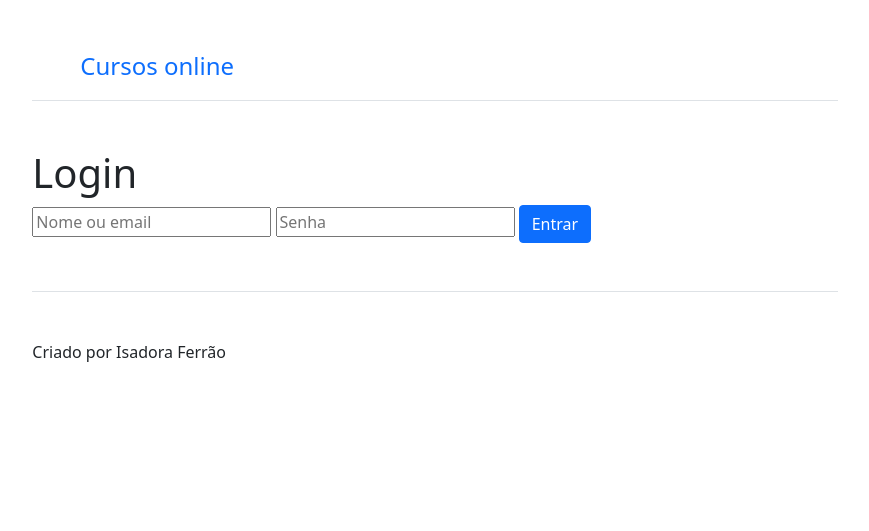
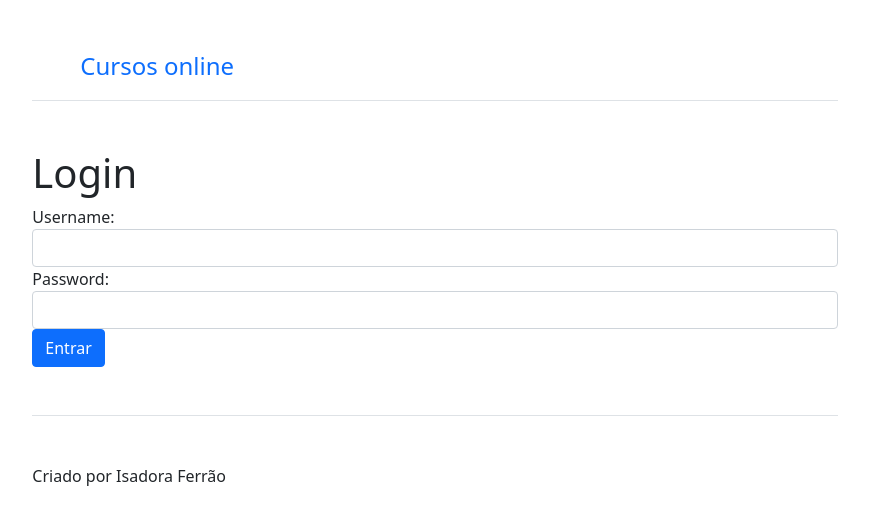
Before and after one commit to hevelinlima/django-framework-aula, a Django app: page /login/ in a window 1280 px wide. Shown: the top 531 px of the page, without its empty margins (205-1074 px from the left). Run offline with Django 4.2, Linux system fonts and the light colour scheme; some libraries are stand-ins or nearby versions.

Commit message:
login auth

```diff
--- a/cadastrowomakers/base/forms.py
+++ b/cadastrowomakers/base/forms.py
@@ -12,6 +12,9 @@ class CadastroForm(forms.ModelForm):
 
 
 class LoginForm(AuthenticationForm):
-    class Meta:
-        model = Cadastro
-        fields = ("username", "password")
+    username = forms.CharField(
+        widget=forms.TextInput(attrs={"class": "form-control"}), required=True
+    )
+    password = forms.CharField(
+        widget=forms.PasswordInput(attrs={"class": "form-control"}), required=True
+    )
--- a/cadastrowomakers/base/templates/login.html
+++ b/cadastrowomakers/base/templates/login.html
@@ -5,8 +5,8 @@
   <h1>Login</h1>
   <form action="." method="post">
     {% csrf_token %}
-    <input type="text" name="username" placeholder="Nome ou email">
-    <input type="password" name="password" placeholder="Senha">
+    {{ form.username.label_tag }} {{ form.username }}
+    {{ form.password.label_tag }} {{ form.password }}
     <button type="submit" class="btn btn-primary btn-block">Entrar</button>
     </form>
   {% endblock %}
--- a/cadastrowomakers/base/views.py
+++ b/cadastrowomakers/base/views.py
@@ -24,11 +24,18 @@ def login_view(request):
     if request.method == "POST":
         form = LoginForm(request, request.POST)
         if form.is_valid():
-            user = form.get_user()
-            login(request, user)
-            return HttpResponse(f"Cadastrado {user.username}")
+            username = form.cleaned_data["username"]
+            password = form.cleaned_data["password"]
+            user = authenticate(request, username=username, password=password)
+
+            if user is not None:
+                login(request, user)
+                return HttpResponse(f"Logged in as {user.username}")
+            else:
+                return HttpResponse("Invalid login credentials")
         else:
-            return HttpResponse(f"Deu erro, mané!")
+            print(form.errors)
+            return HttpResponse("Invalid form data")
     else:
         form = LoginForm()
     return render(request, "login.html", {"form": form})
```
